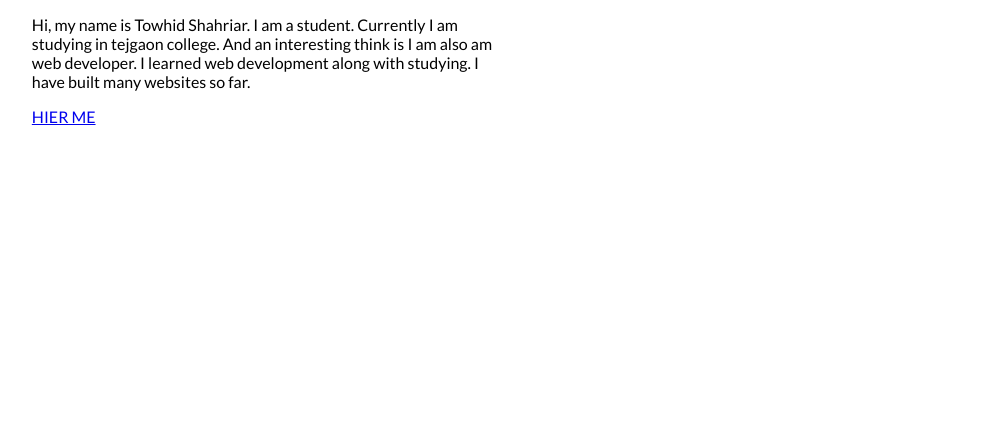
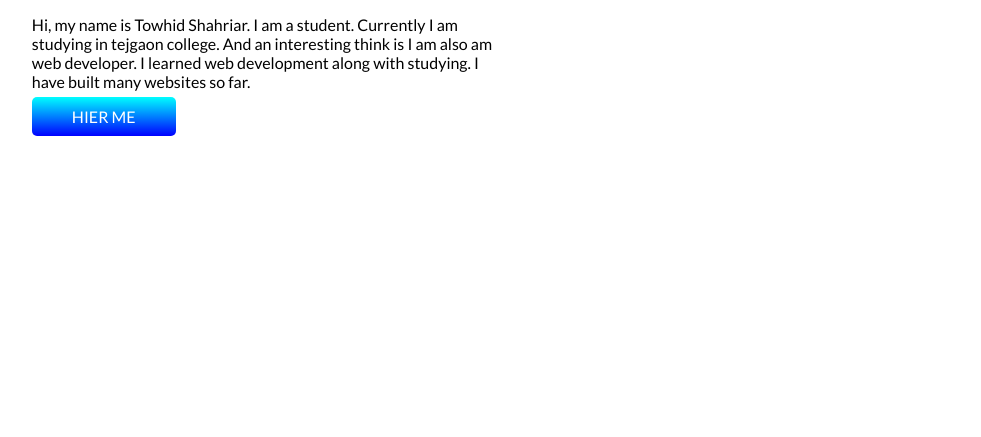
Before and after one commit to TOWHID162153/New-Project-01, a plain HTML site: page index.html in a window 1280 px wide. Shown: the part 363-800 px from the top of the page, without its empty margins (52-1033 px from the left). Drawn offline with Linux system fonts and the light colour scheme.

Commit message:
another new one

```diff
--- a/style.css
+++ b/style.css
@@ -20,7 +20,13 @@ section{
 .half-img{
     width: 65%;
     padding-left: 2%;
+
 }
 .button{
+    text-decoration: none;
+    background-image: linear-gradient(aqua, blue);
+    padding: 10px 40px;
+    border-radius: 5px;
+    color: white;
 
 }
```
